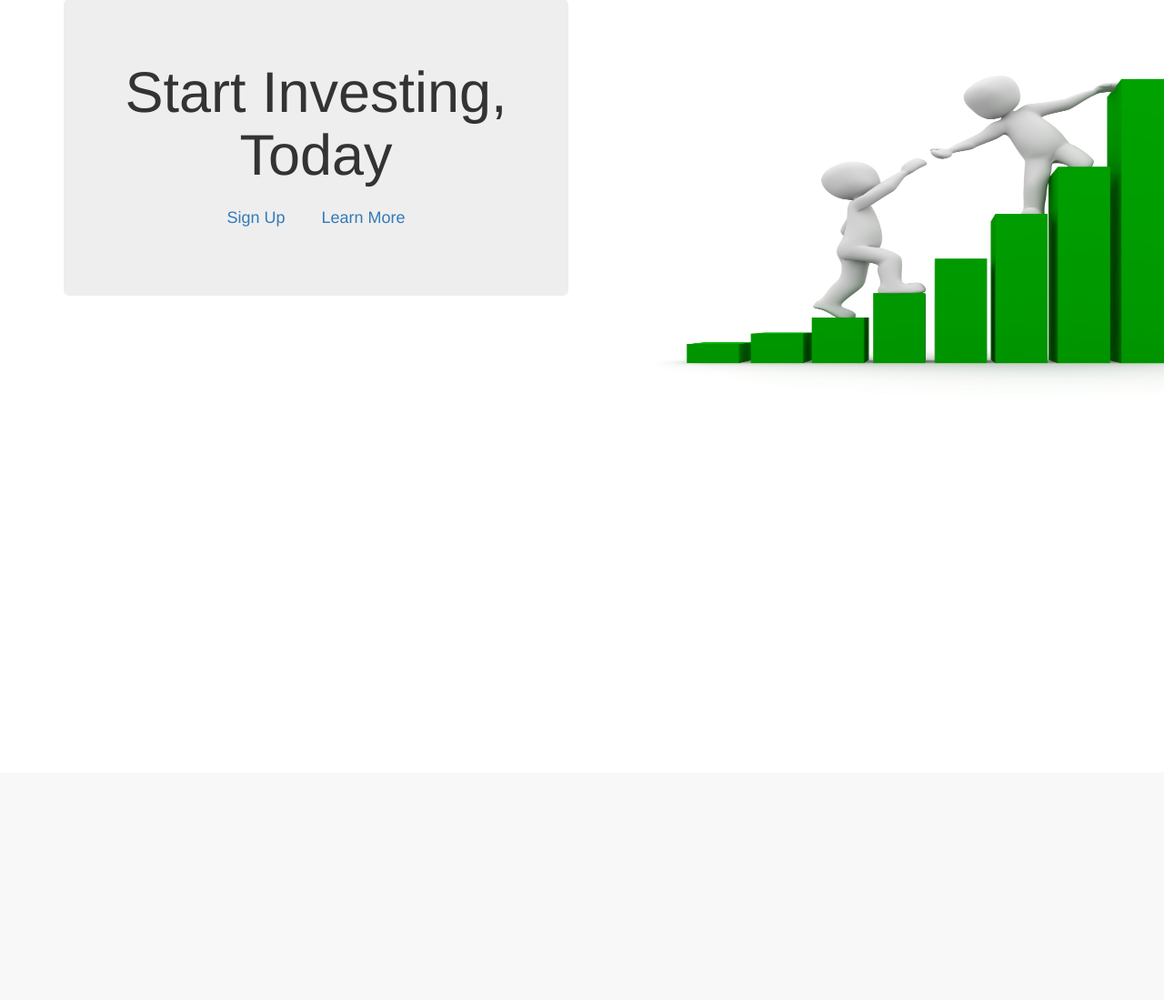
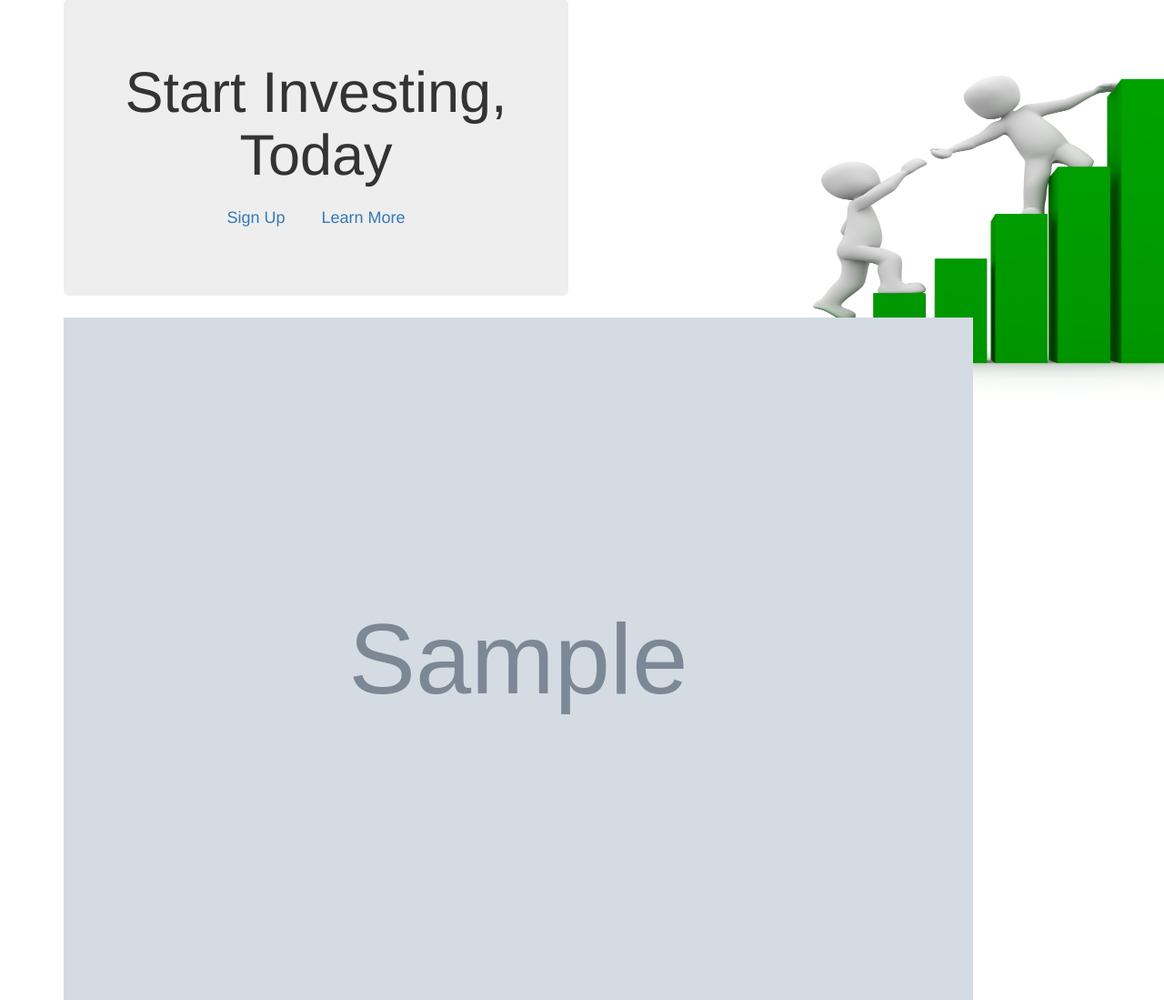
Before and after one commit to ucsb-cs48-w19/6pm-stock-trading, a Flask app: template templates/index.html in a window 1280 px wide; the page is wider, and only the part inside the window is pictured. Shown: the part 72-1171 px from the top of that part at 91% size. Before the commit the page ends 484 px from the top of that part, so only its background shows below. Run offline with Flask 2, Linux system fonts and the light colour scheme; the template is opened without the code that fills it: most values are stand-ins (such as "Sample title", 1, 10 or a date in 2020); grey boxes marked "Sample" are stand-in pictures; some libraries are stand-ins or nearby versions.

Commit message:
graph on index

```diff
--- a/app.py
+++ b/app.py
@@ -7,6 +7,7 @@ from wtforms.validators import DataRequired, Email, Length, EqualTo, ValidationE
 from werkzeug.urls import url_parse
 #Added imports for postgres hsoting
 from flask_sqlalchemy import SQLAlchemy
+from graph import graphMaker
 
 app = Flask(__name__)
 
@@ -78,7 +79,8 @@ app.secret_key = "development-key"
 
 @app.route("/")
 def index():
-  return render_template("index.html")
+  graphImg = graphMaker()
+  return render_template("index.html", graphImg = graphImg)
 
 
 @app.route("/about")
--- a/templates/graph.py
+++ b/graph.py
@@ -7,32 +7,37 @@ tickers = ['^NDX']
 
 
 # In[31]:
-
-todayDate = dt.date.today()
-today = "" + str(todayDate.year) + "-" + str(todayDate.month) + "-" + str(todayDate.day)
+def graphMaker():
+    filePath = 'static/plot.png'
+    todayDate = dt.date.today()
+    today = "" + str(todayDate.year) + "-" + str(todayDate.month) + "-" + str(todayDate.day)
 
 
-# Start date set to 30 days before today
+    # Start date set to 30 days before today
 
-startDate = dt.date.today() - dt.timedelta(days=40)
-start = "" + str(startDate.year) + "-" + str(startDate.month) + "-" + str(startDate.day)
+    startDate = dt.date.today() - dt.timedelta(days=40)
+    start = "" + str(startDate.year) + "-" + str(startDate.month) + "-" + str(startDate.day)
 
 
-# pull data from yahoo finance
+    # pull data from yahoo finance
 
-panel_data = data.DataReader(tickers, 'yahoo', start, today)
-closing_prices = pd.DataFrame()
-# print(panel_data['Close'])
-# print(panel_data.info())
-panel_data[['Open', 'Adj Close']].plot(figsize=(15, 5))
-plt.title('Recent 30 Days Stock Trading')
-plt.show()
+    panel_data = data.DataReader(tickers, 'yahoo', start, today)
+    closing_prices = pd.DataFrame()
+    # print(panel_data['Close'])
+    # print(panel_data.info())
+    panel_data[['Open', 'Adj Close']].plot(figsize=(15, 5))
+    plt.title('Recent 30 Days Stock Trading')
+    plt.plot()
+    plt.savefig('static/plot.png')
+    print('plot saved')
 
 
-for ticker in tickers:
-    # print(ticker)
-    ticker_table = panel_data['Adj Close'][ticker]
-    closing_prices[ticker] = ticker_table
+
+    for ticker in tickers:
+        # print(ticker)
+        ticker_table = panel_data['Adj Close'][ticker]
+        closing_prices[ticker] = ticker_table
+    return filePath
     # print(ticker_table)
     # print(closing_prices[ticker])
 
@@ -69,3 +74,5 @@ for ticker in tickers:
 
 # fig = go.Figure(data=data, layout=layout)
 # py.iplot(fig, filename='simple_candlestick')
+if __name__== "__main__":
+    graphMaker()
--- a/static/css/main.css
+++ b/static/css/main.css
@@ -13,3 +13,7 @@
     bottom: 0;
     width: 100%;
 }
+.graph{
+	    width: 100rem;
+    margin-top: -50rem;
+}
--- a/templates/index.html
+++ b/templates/index.html
@@ -34,6 +34,11 @@
 			</div>
 
 		</div>
+		<div class="row">
+			<div class="col-md-12">
+				<img class="float-center graph" src= "{{ graphImg }}">
+			</div>
+		</div>
 	</div>
 			<!--<div class="jumbotron">
 				<h2>Start investing today.</h2>
```
Also changed, not shown: plot.png (added), static/plot.png (added).
